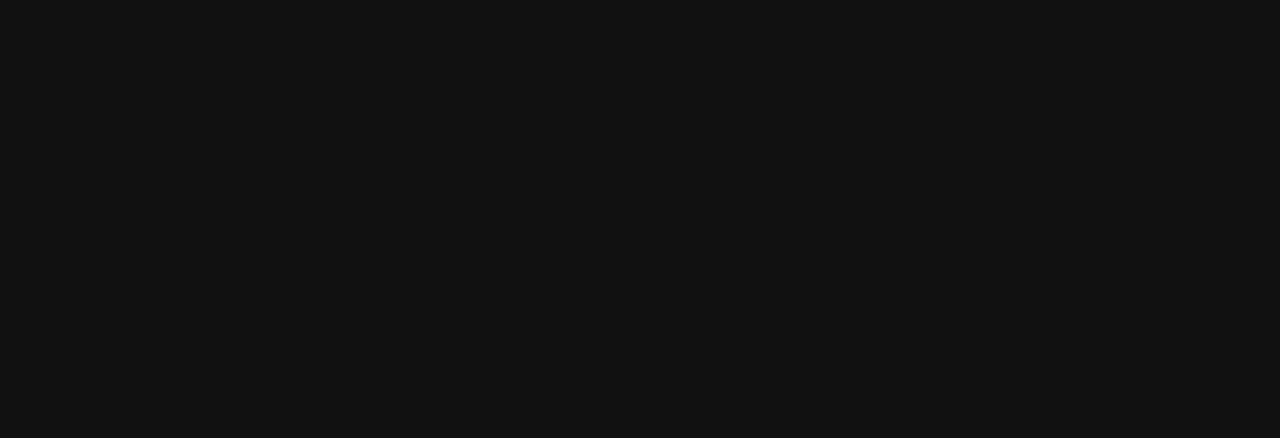
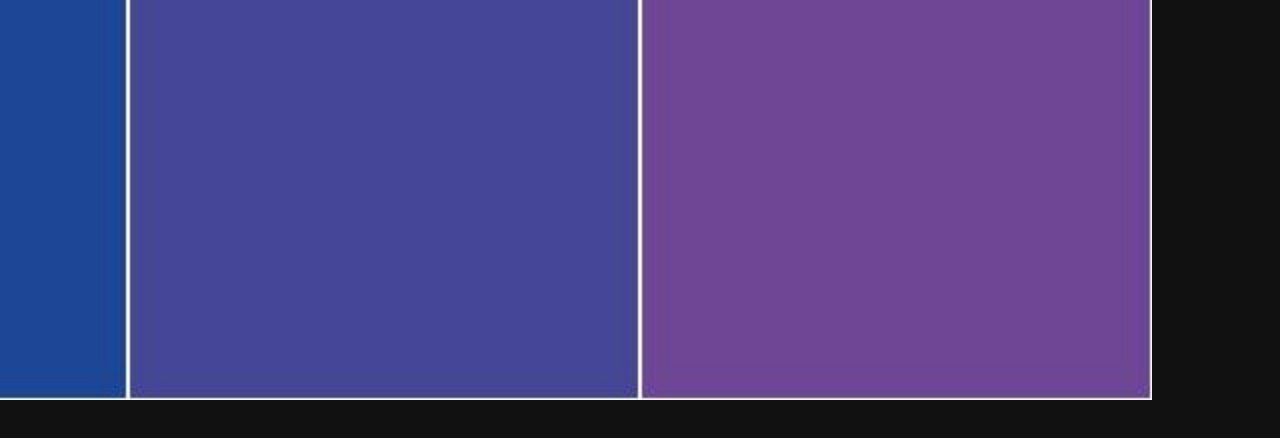
Before and after one commit to ebabel-eu/scrollable-map, a website: page index.html in a window 1280 px wide. Drawn offline with Linux system fonts and the light colour scheme.

Commit message:
Add tiles

```diff
--- a/index.html
+++ b/index.html
@@ -2,7 +2,7 @@
 <html lang="en">
 <head>
   <meta charset="UTF-8">
-  <title>Interactive Scrollable + Zoomable Map</title>
+  <title>Interactive Tiled Map Viewer</title>
   <style>
     html, body {
       margin: 0;
@@ -17,17 +17,16 @@
       overflow: scroll;
       position: relative;
       background: #111;
-      -ms-overflow-style: none;  /* IE and Edge */
-      scrollbar-width: none;     /* Firefox */
+      -ms-overflow-style: none;
+      scrollbar-width: none;
     }
 
     #viewport::-webkit-scrollbar {
-      display: none;  /* Chrome, Safari */
+      display: none;
     }
 
     #map {
-      width: 4096px;
-      height: 3072px;
+      position: relative;
       transform-origin: top left;
       cursor: grab;
     }
@@ -36,27 +35,91 @@
       cursor: grabbing;
     }
 
-    #map img {
-      width: 100%;
-      height: 100%;
-      display: block;
-      user-select: none;
-      pointer-events: none; /* Makes dragging smoother */
+    .tile {
+      position: absolute;
+      width: 512px;
+      height: 512px;
+      background-size: cover;
+      background-position: center;
     }
   </style>
 </head>
 <body>
 
 <div id="viewport">
-  <div id="map">
-    <img src="faerun.jpg" alt="Map">
-    <!-- Replace the src above with your own 4096x3072 map image -->
-  </div>
+  <div id="map"></div>
 </div>
 
 <script>
+  const tileSize = 512;
+  const zoom = 2;
+  const mapTiles = 2 ** zoom;
   const map = document.getElementById("map");
   const viewport = document.getElementById("viewport");
+
+  let scale = 1;
+  const ZOOM_FACTOR = 0.1;
+  const MIN_SCALE = 0.75;
+  const MAX_SCALE = 2;
+
+  // Set initial size of map container
+  function updateMapSize() {
+    map.style.width = `${tileSize * mapTiles * scale}px`;
+    map.style.height = `${tileSize * mapTiles * scale}px`;
+  }
+
+  // Load tiles that are currently visible
+  function loadTiles() {
+    map.innerHTML = '';
+    const rect = viewport.getBoundingClientRect();
+    const viewLeft = viewport.scrollLeft / scale;
+    const viewTop = viewport.scrollTop / scale;
+    const viewRight = viewLeft + rect.width / scale;
+    const viewBottom = viewTop + rect.height / scale;
+
+    const startX = Math.floor(viewLeft / tileSize);
+    const startY = Math.floor(viewTop / tileSize);
+    const endX = Math.ceil(viewRight / tileSize);
+    const endY = Math.ceil(viewBottom / tileSize);
+
+    for (let x = startX; x < endX; x++) {
+      for (let y = startY; y < endY; y++) {
+        if (x >= 0 && y >= 0 && x < mapTiles && y < mapTiles) {
+          const tile = document.createElement('div');
+          tile.className = 'tile';
+          tile.style.left = `${x * tileSize * scale}px`;
+          tile.style.top = `${y * tileSize * scale}px`;
+          tile.style.width = `${tileSize * scale}px`;
+          tile.style.height = `${tileSize * scale}px`;
+          tile.style.backgroundImage = `url(tiles/${zoom}/${x}_${y}.jpg)`;
+          map.appendChild(tile);
+        }
+      }
+    }
+  }
+
+  // Zoom logic
+  viewport.addEventListener("wheel", (e) => {
+    e.preventDefault();
+
+    const oldScale = scale;
+    scale *= e.deltaY < 0 ? (1 + ZOOM_FACTOR) : (1 - ZOOM_FACTOR);
+    scale = Math.max(MIN_SCALE, Math.min(MAX_SCALE, scale));
+    const scaleChange = scale / oldScale;
+
+    const rect = map.getBoundingClientRect();
+    const mouseX = e.clientX - rect.left;
+    const mouseY = e.clientY - rect.top;
+
+    const scrollX = viewport.scrollLeft;
+    const scrollY = viewport.scrollTop;
+
+    viewport.scrollLeft = (mouseX * scaleChange + scrollX) - mouseX;
+    viewport.scrollTop = (mouseY * scaleChange + scrollY) - mouseY;
+
+    updateMapSize();
+    loadTiles();
+  }, { passive: false });
 
   // Drag-to-scroll
   let isDragging = false;
@@ -77,6 +140,7 @@
     const dy = e.clientY - startY;
     viewport.scrollLeft = scrollLeft - dx;
     viewport.scrollTop = scrollTop - dy;
+    loadTiles();
   });
 
   document.addEventListener("mouseup", () => {
@@ -84,39 +148,15 @@
     map.classList.remove("dragging");
   });
 
-  // Zoom with mouse wheel
-  let scale = 1;
-  const ZOOM_FACTOR = 0.1;
-  const MIN_SCALE = 0.2;
-  const MAX_SCALE = 4;
-
-  viewport.addEventListener("wheel", (e) => {
-    e.preventDefault();
-
-    const rect = map.getBoundingClientRect();
-    const mouseX = e.clientX - rect.left;
-    const mouseY = e.clientY - rect.top;
-
-    const oldScale = scale;
-    scale *= e.deltaY < 0 ? (1 + ZOOM_FACTOR) : (1 - ZOOM_FACTOR);
-    scale = Math.max(MIN_SCALE, Math.min(MAX_SCALE, scale));
-
-    const scaleChange = scale / oldScale;
-
-    const scrollX = viewport.scrollLeft;
-    const scrollY = viewport.scrollTop;
-
-    viewport.scrollLeft = (mouseX * scaleChange + scrollX) - mouseX;
-    viewport.scrollTop = (mouseY * scaleChange + scrollY) - mouseY;
-
-    map.style.transform = `scale(${scale})`;
-  }, { passive: false });
-
-  // Center map on load
+  // Initial setup
   window.onload = () => {
+    updateMapSize();
+    loadTiles();
     viewport.scrollLeft = (map.offsetWidth - viewport.clientWidth) / 2;
     viewport.scrollTop = (map.offsetHeight - viewport.clientHeight) / 2;
   };
+
+  viewport.addEventListener("scroll", loadTiles);
 </script>
 
 </body>
```
Also changed, not shown: tiles/2/0_0.jpg (added), tiles/2/0_1.jpg (added), tiles/2/0_2.jpg (added), tiles/2/0_3.jpg (added), tiles/2/1_0.jpg (added), tiles/2/1_1.jpg (added), tiles/2/1_2.jpg (added), tiles/2/1_3.jpg (added), tiles/2/2_0.jpg (added), tiles/2/2_1.jpg (added), tiles/2/2_2.jpg (added), tiles/2/2_3.jpg (added), tiles/2/3_0.jpg (added), tiles/2/3_1.jpg (added), 2 more files, 1 other file.
